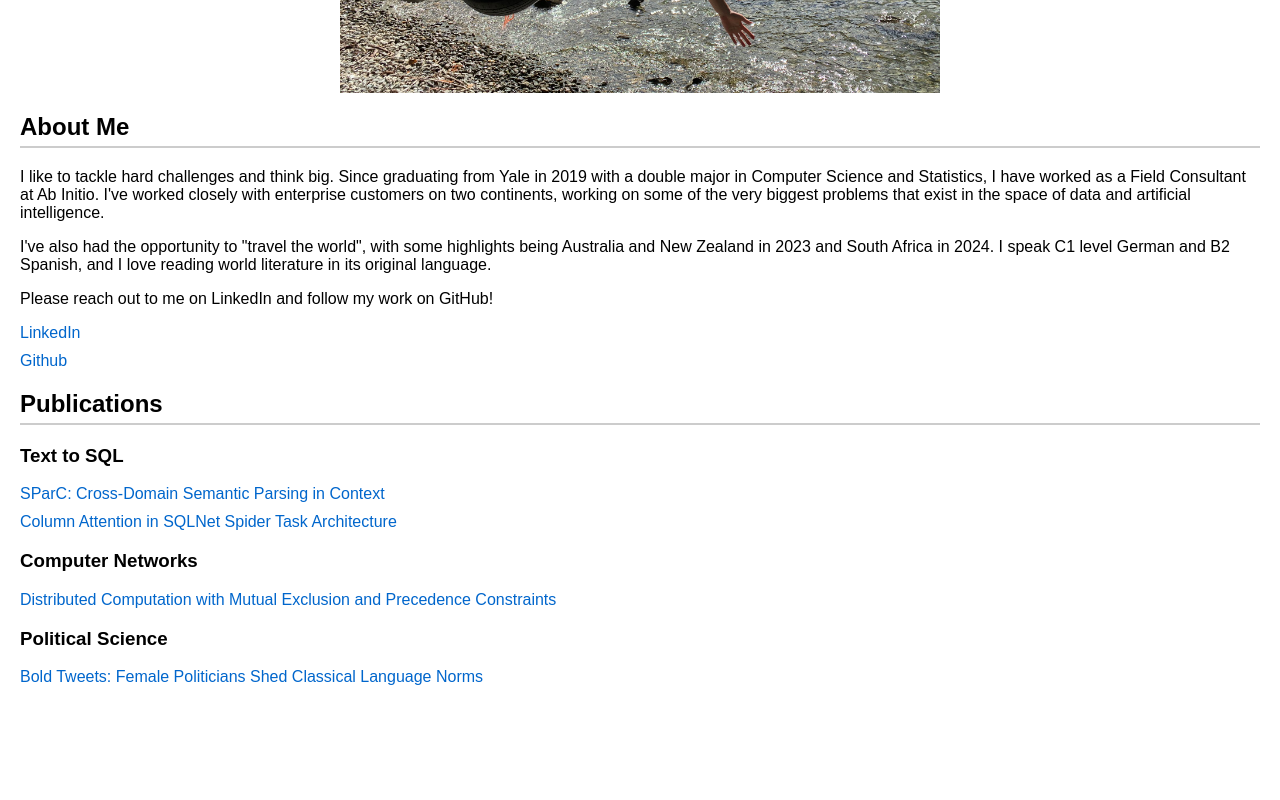
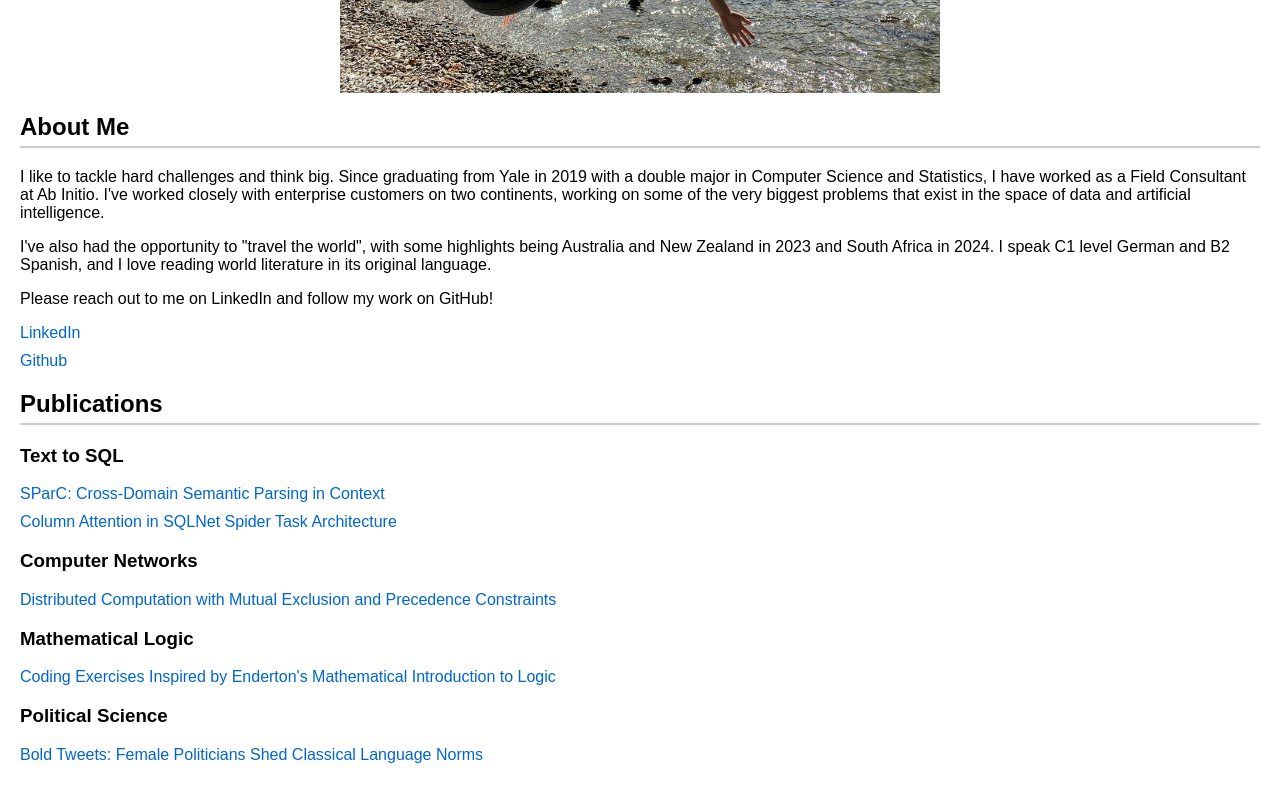
Before and after one commit to daveyproctor/personal_website, a plain HTML site: page index.html in a window 1280 px wide. Shown: the part 377-1177 px from the top of the page. Before the commit the page ends 1099 px from the top, so only its background shows below. Drawn offline with nearby package versions, Linux system fonts and the light colour scheme.

Commit message:
add Mathematical Logic publication

```diff
--- a/index.html
+++ b/index.html
@@ -120,6 +120,12 @@
                 Distributed Computation with Mutual Exclusion and Precedence Constraints
             </a></li>
             <h3>
+                Mathematical Logic
+            </h3>
+            <li><a href="https://github.com/daveyproctor/mathematical_logic" target="_blank">
+                Coding Exercises Inspired by Enderton's Mathematical Introduction to Logic
+            </a></li>
+            <h3>
                 Political Science
             </h3>
             <li><a href="https://papers.ssrn.com/sol3/papers.cfm?abstract_id=3294793" target="_blank">
```
